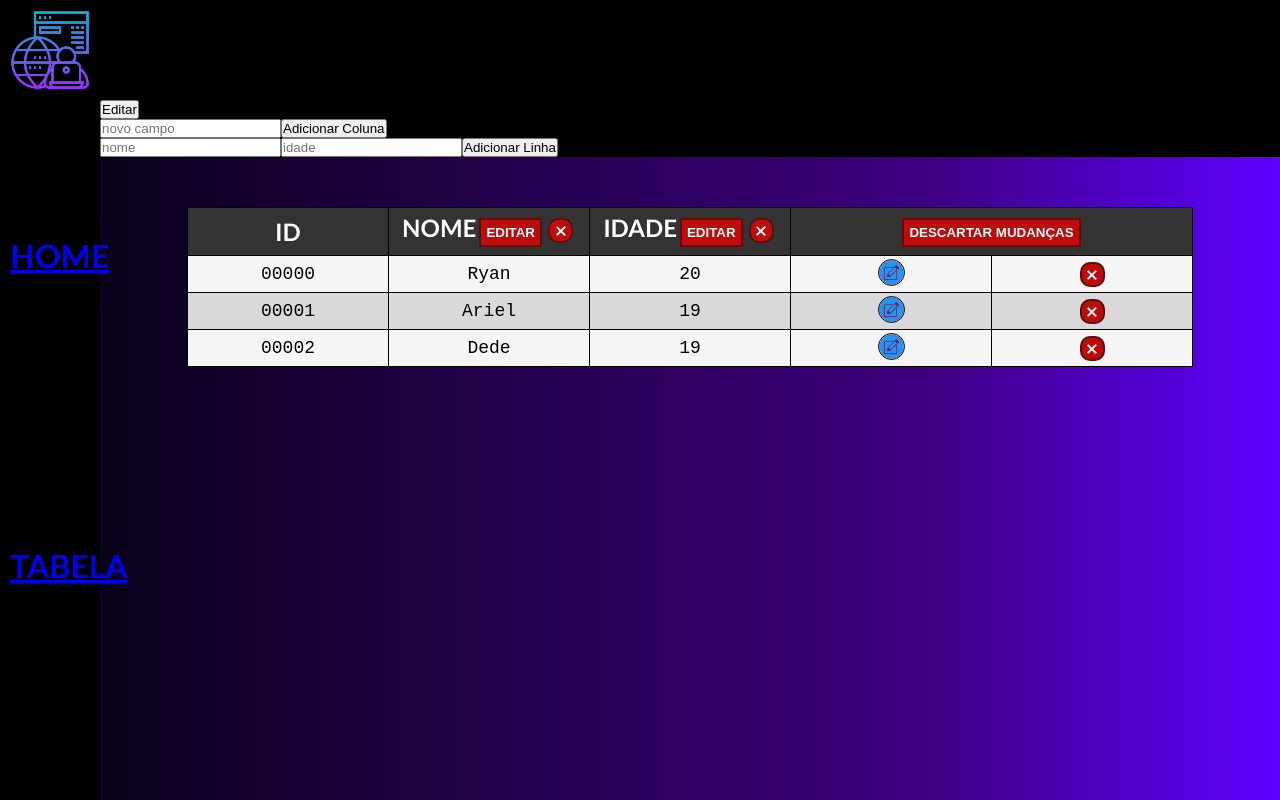
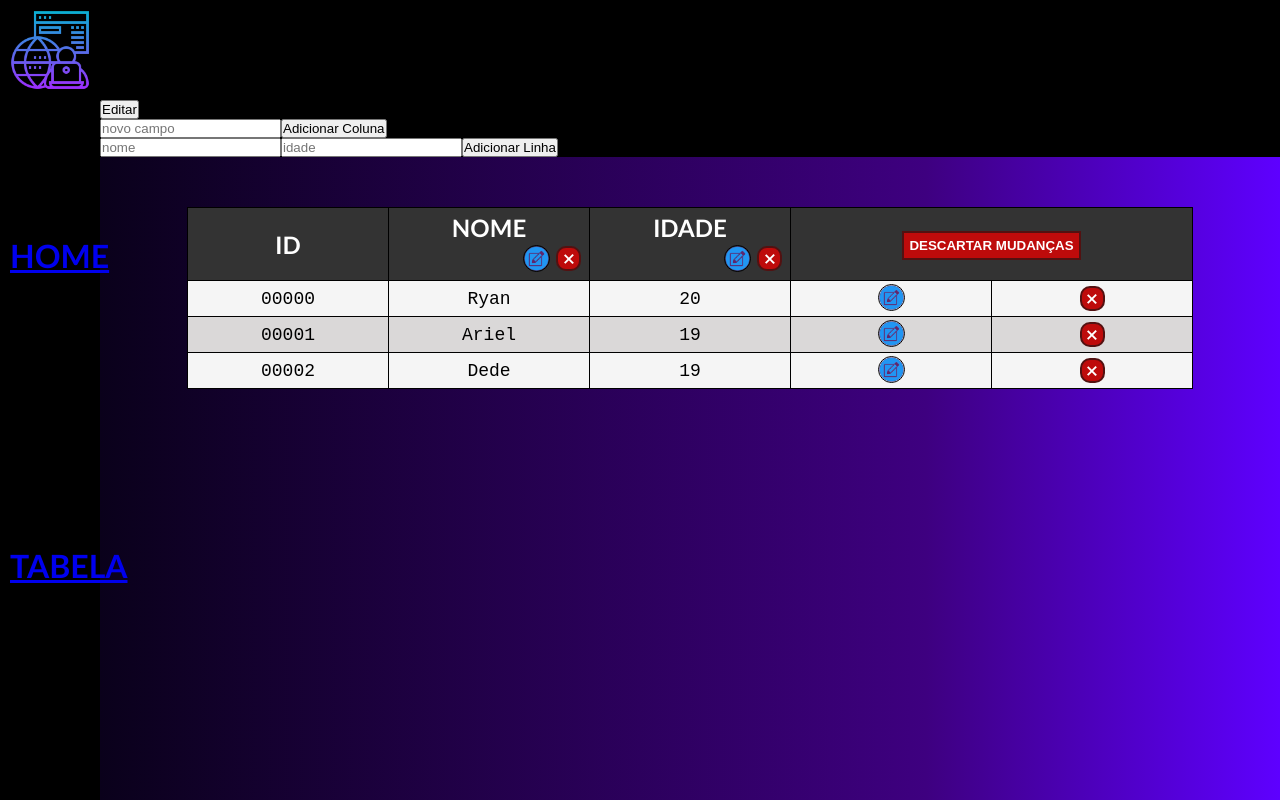
Before and after one commit to Web-LIA/Tabela-Dinamica, a React (Create React App) app: page /tabelanova in a window 1280 px wide. Both pictures are taken after a click on the button "Editar". Shown: the top 800 px of the page. Built offline with nearby package versions, Linux system fonts and the light colour scheme.

Commit message:
themes: adicionar tema para editar coluna

```diff
--- a/src/components/newTable/TableHeader.tsx
+++ b/src/components/newTable/TableHeader.tsx
@@ -2,6 +2,7 @@ import React from "react"
 import { useState } from "react"
 import { TableHeaderProps } from "../../typesNewTable"
 import themes from '../themes/Table.module.css'
+import editarImg from '../../assets/home/Edit.png'
 
 function TableHeader(props: TableHeaderProps) {
     const [editedKey, setEditedKey] = useState<string>("")
@@ -27,18 +28,22 @@ function TableHeader(props: TableHeaderProps) {
                         { (props.editKeyIndex === index + 1) ? (
                             <th key={key}>
                                 <input type="text" placeholder={key} onChange={(e) => setEditedKey(e.target.value)}/>
+                                <div>
                                     <button onClick={sendEditedKeys}>Enviar</button>
                                     <button onClick={() => props.methods.removeColumn(key)} className={themes.remover}>
                                         X
                                     </button>
+                                </div>
                             </th>
                         ) : (
                             <th key={key}>
                                 {key}
-                                <button onClick={() => changeInputColumn(index + 1)}>Editar</button>
+                                <div>
+                                    <button onClick={() => changeInputColumn(index + 1)} className={themes.editar}><img src={editarImg} alt="Editar" /> </button>
                                     <button onClick={() => props.methods.removeColumn(key)} className={themes.remover}>
                                         X
                                     </button>
+                                </div>
                             </th>
                         )}
                         </>
--- a/src/components/themes/Table.module.css
+++ b/src/components/themes/Table.module.css
@@ -23,10 +23,25 @@
             text-align: center;
             text-transform: uppercase;
             font-size: x-large;
+
             th {
+
                 background-color: #333;
                 color: #fff;
                 padding:5px;
+                div{
+                    display: flex;
+                    justify-content: right;
+
+                }
+                input{
+                    background-color: #928e8e;
+                    height: 100%;
+                    width: 100%;
+                    padding: 5px 0 ;
+                    text-transform: uppercase;
+                }
+
             }
             button{
 
@@ -43,10 +58,6 @@
             text-align: center;
             font-size: large;
         }
-        td{
-            border: 1px solid black;
-            min-width: 200px;
-        }
         tr{
             border: 1px solid black;
             padding:5px;
@@ -57,6 +68,10 @@
             &:hover {
                 background-color: #ccc;
             }
+        }
+        td{
+            border: 1px solid black;
+            min-width: 200px;
         }
         button{
             cursor: pointer;
@@ -119,6 +134,10 @@
             }
         }
         .editar{
+            width: 27px;
+            height: 27px;
+            position:relative;
+            align-self: center;
             background-color: transparent;
             color:white;
             text-transform: uppercase;
@@ -137,8 +156,8 @@
             width: calc(100% - 2px);
             height: calc(100% - 2px);
             text-align: center;
-            background-color: #dbdbdb;
-            color:black;
+            background-color: #a5c0fa;
+            color: black;
             font-weight: bolder;
             border: 1px solid black;
         }
```
Lines whose indentation alone changed are shown as unchanged.
